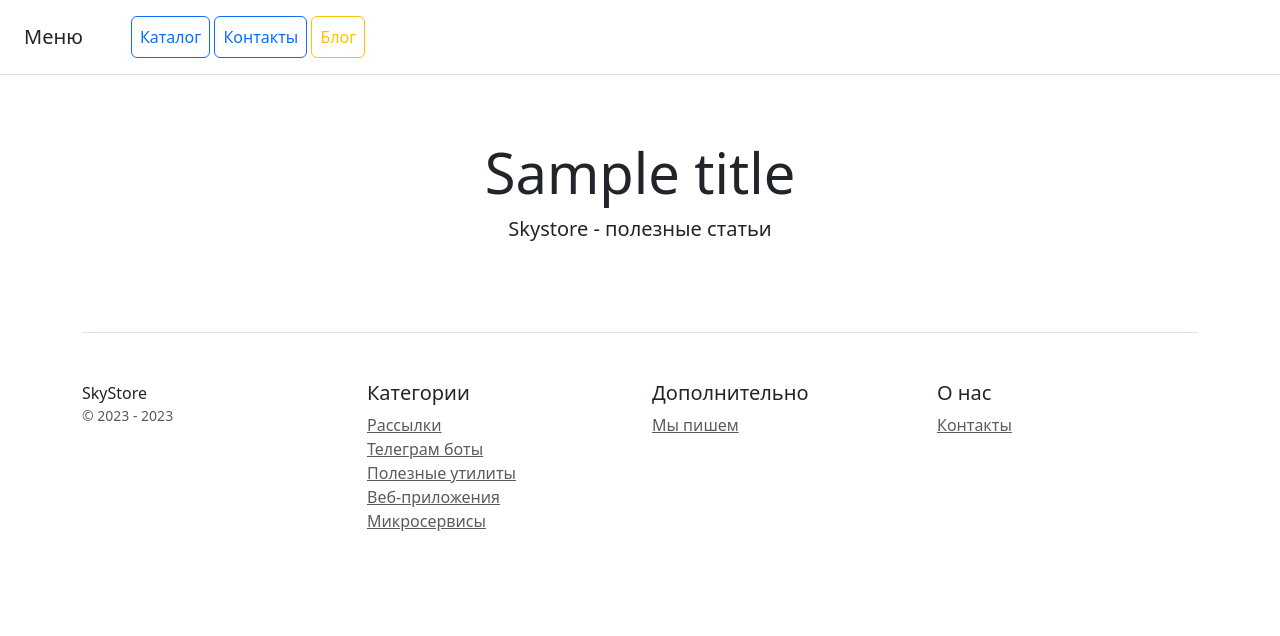
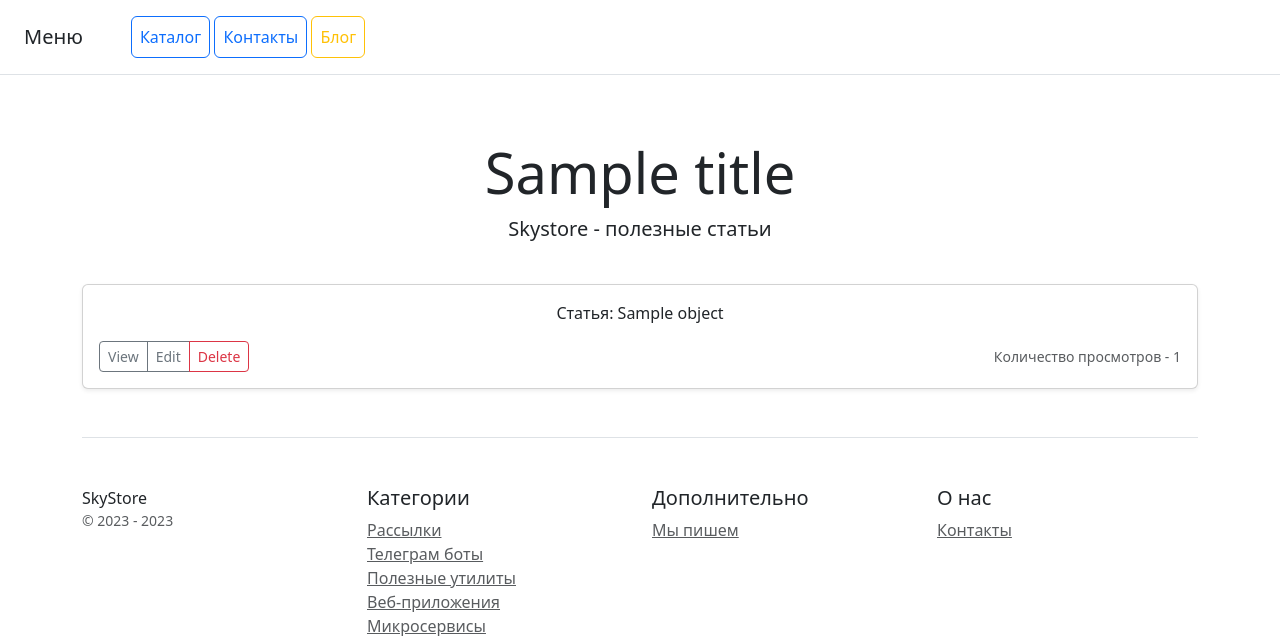
Before and after one commit to dimasimakov1212/homework_19.2, a Django app: template catalog/templates/catalog/blog_list.html in a window 1280 px wide. Shown: the top 636 px of the page. Run offline with Django 4.2, Linux system fonts and the light colour scheme; the template is opened without the code that fills it: most values are stand-ins (such as "Sample title", 1, 10 or a date in 2020); data that the repository does not hold is empty; some libraries are stand-ins or nearby versions.

Commit message:
add BlogListView controller and blog_list.html

```diff
--- a/catalog/templates/catalog/blog_list.html
+++ b/catalog/templates/catalog/blog_list.html
@@ -17,9 +17,30 @@
 <div class="container">
 
     <div class="row text-center">
-        {% block content %}
-        {% endblock %}
+        {% for object in object_list %}
+
+        <div class="col">
+            <div class="card shadow-sm">
+                <div class="card-body">
+                    <p class="card-text">Статья: {{ object.blog_title }}</p>
+                    <div class="d-flex justify-content-between align-items-center">
+                        <div class="btn-group">
+                            <a type="button" class="btn btn-sm btn-outline-secondary"
+                               href="#">View</a>
+                            <a type="button" class="btn btn-sm btn-outline-secondary"
+                               href="#">Edit</a>
+                            <a type="button" class="btn btn-sm btn-outline-danger"
+                               href="#">Delete</a>
+                        </div>
+                        <small class="text-body-secondary">Количество просмотров - {{ object.blog_views_count }}</small>
+                    </div>
+                </div>
+            </div>
+        </div>
+        {% endfor %}
+
     </div>
+
     {% include 'catalog/includes/inc_catalog_bottom.html' %}
 
 </div>
--- a/catalog/templates/catalog/includes/inc_catalog_menu.html
+++ b/catalog/templates/catalog/includes/inc_catalog_menu.html
@@ -3,6 +3,6 @@
     <nav class="ms-5">
         <a class="p-2 btn btn-outline-primary" href="{% url 'catalog:home' %}">Каталог</a>
         <a class="p-2 btn btn-outline-primary" href="{% url 'catalog:contacts' %}">Контакты</a>
-        <a class="p-2 btn btn-outline-warning" href="#">Блог</a>
+        <a class="p-2 btn btn-outline-warning" href="{% url 'catalog:blog_list' %}">Блог</a>
     </nav>
 </div>
--- a/catalog/urls.py
+++ b/catalog/urls.py
@@ -1,7 +1,7 @@
 from django.urls import path
 
 from catalog import views
-from catalog.views import contact, ProductListView, ProductDetailView
+from catalog.views import contact, ProductListView, ProductDetailView, BlogListView
 from main.apps import MainConfig
 
 app_name = MainConfig.name
@@ -9,11 +9,10 @@ app_name = MainConfig.name
 urlpatterns = [
     # path('', product_show, name='home'),
     path('', ProductListView.as_view(), name='home'),
-    # path('', index),
     path('contacts/', contact, name='contacts'),
     # path('product/', product, name='product'),
     # path(r'^objects/(?P<product_id>\w+)/$', product, name='product'),
     # path('<int:product_id>/product/', product, name='product'),
     path('product/<int:pk>/', ProductDetailView.as_view(), name='product'),
-
+    path('blog/', BlogListView.as_view(), name='blog_list'),
 ]
```
Also changed, not shown: catalog/views.py (+27 -1 lines).
